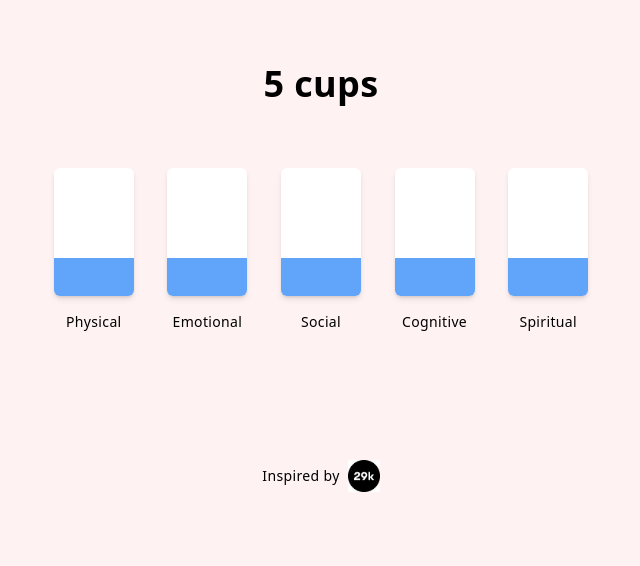
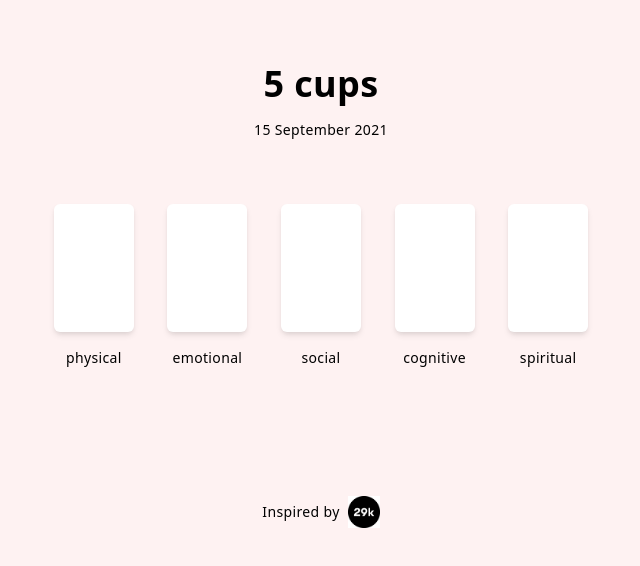
Before and after one commit to Greenheart/5cups, a Next.js app: page / in a window 1280 px wide. Shown: the top 566 px of the page, without its empty margins (319-959 px from the left). Built offline with nearby package versions, Linux system fonts and the light colour scheme.

Commit message:
Add default entry + format date

```diff
--- a/components/Cup.js
+++ b/components/Cup.js
@@ -1,6 +1,6 @@
 import { useRef, useState } from 'react'
 
-export default function Cup({ type, defaultValue = 30 }) {
+export default function Cup({ type, defaultValue }) {
     const [value, setValue] = useState(defaultValue)
     const cupRef = useRef(null)
 
@@ -17,7 +17,7 @@ export default function Cup({ type, defaultValue = 30 }) {
 
     // IDEA: add possibility to drag to change the value quickly with touch devices
     return (
-        <div className="flex flex-col items-center">
+        <div className="flex flex-col items-center capitalize-first">
             <div
                 className="h-24 w-14 2xs:h-24 2xs:w-16 sm:h-32 sm:w-20 bg-white shadow-md rounded-md mb-4 flex flex-col justify-end"
                 ref={cupRef}
--- a/pages/index.js
+++ b/pages/index.js
@@ -1,10 +1,35 @@
 import Head from 'next/head'
 import Image from 'next/image'
+import { useEffect, useState } from 'react'
 
 import Cup from '../components/Cup'
 
+const defaultValue = 30
+const types = ['physical', 'emotional', 'social', 'cognitive', 'spiritual']
+
+const createEntry = () => {
+    const entry = { date: new Date() }
+
+    for (const type of types) {
+        entry[type] = defaultValue
+    }
+    return entry
+}
+
+const formatDate = (date) => {
+    return new Intl.DateTimeFormat('en-GB', {
+        year: 'numeric',
+        month: 'long',
+        day: 'numeric',
+    }).format(date)
+}
+
 export default function Home() {
-    const types = ['Physical', 'Emotional', 'Social', 'Cognitive', 'Spiritual']
+    const [entry, setEntry] = useState({})
+
+    useEffect(() => {
+        setEntry(createEntry())
+    }, [])
 
     return (
         <div className="font-thin tracking-wide text-sm select-none">
@@ -13,11 +38,18 @@ export default function Home() {
             </Head>
 
             <main className="text-center">
-                <h1 className="text-4xl font-black my-16">5 cups</h1>
+                <h1 className="text-4xl font-black mt-16">5 cups</h1>
+                <p className="my-4">
+                    {entry && entry.date ? formatDate(entry.date) : null}
+                </p>
 
-                <div className="grid grid-cols-5 gap-2 max-w-xl mx-auto px-2">
+                <div className="grid grid-cols-5 gap-2 max-w-xl mx-auto px-2 mt-16">
                     {types.map((type) => (
-                        <Cup type={type} key={type} />
+                        <Cup
+                            type={type}
+                            key={type}
+                            defaultValue={entry[type]}
+                        />
                     ))}
                 </div>
             </main>
--- a/tailwind.config.js
+++ b/tailwind.config.js
@@ -1,4 +1,14 @@
 const defaultTheme = require('tailwindcss/defaultTheme')
+const plugin = require('tailwindcss/plugin')
+
+const capitalizeFirst = plugin(function ({ addUtilities }) {
+    const newUtilities = {
+        '.capitalize-first:first-letter': {
+            textTransform: 'uppercase',
+        },
+    }
+    addUtilities(newUtilities, ['responsive', 'hover'])
+})
 
 module.exports = {
     mode: 'jit',
@@ -15,5 +25,5 @@ module.exports = {
         },
     },
     variants: {},
-    plugins: [],
+    plugins: [capitalizeFirst],
 }
```
